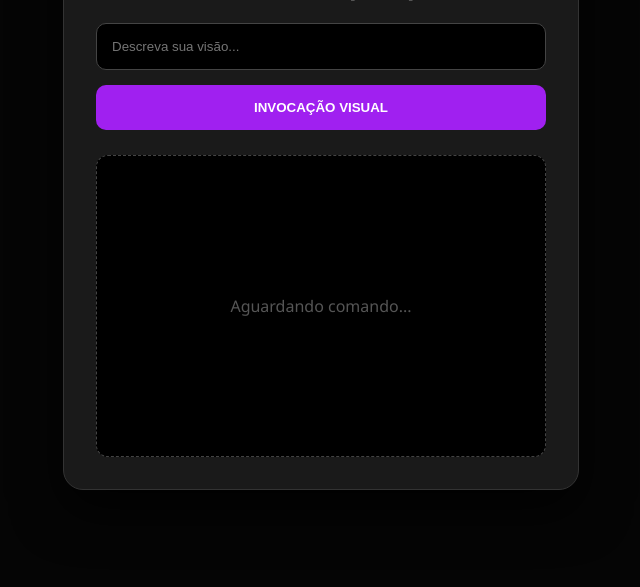
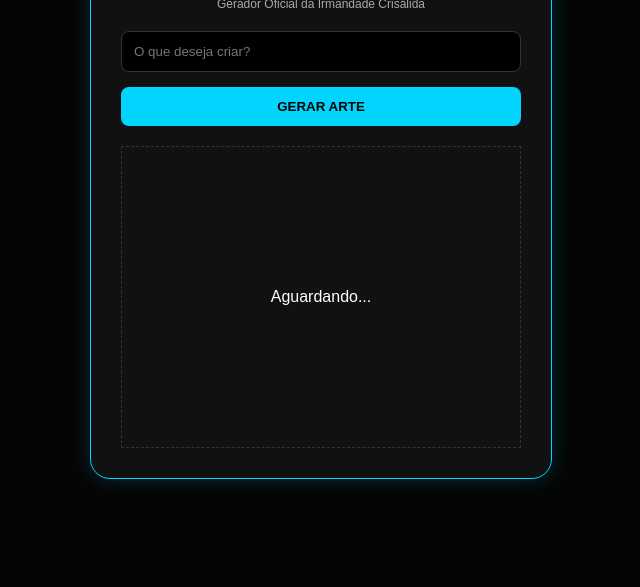
Before and after one commit to Testando0/Fluxsh, a website: page public/index.html in a window 1280 px wide. Shown: the part 213-800 px from the top of the page, without its empty margins (319-959 px from the left). Drawn offline with Linux system fonts and the light colour scheme.

Commit message:
Update index.html

```diff
--- a/public/index.html
+++ b/public/index.html
@@ -3,117 +3,61 @@
 <head>
     <meta charset="UTF-8">
     <meta name="viewport" content="width=device-width, initial-scale=1.0">
-    <title>Crisálida Engine | FLUX.1</title>
+    <title>Bunix | Gerador Oficial Crisálida</title>
     <style>
-        :root { --glow: #a020f0; --dark: #050505; --gray: #1a1a1a; }
-        body {
-            background: var(--dark); color: #e0e0e0; font-family: 'Segoe UI', Roboto, sans-serif;
-            display: flex; flex-direction: column; align-items: center; justify-content: center;
-            min-height: 100vh; margin: 0; overflow-x: hidden;
-        }
-        .app-card {
-            background: var(--gray); border: 1px solid #333; padding: 2rem;
-            border-radius: 20px; width: 90%; max-width: 450px; text-align: center;
-            box-shadow: 0 20px 50px rgba(0,0,0,0.8);
-        }
-        h1 { color: var(--glow); letter-spacing: 2px; text-transform: uppercase; margin-top: 0; }
-        .input-group { margin-top: 20px; position: relative; }
-        input {
-            width: 100%; padding: 15px; border-radius: 10px; border: 1px solid #444;
-            background: #000; color: #fff; box-sizing: border-box; outline: none;
-            transition: 0.3s;
-        }
-        input:focus { border-color: var(--glow); box-shadow: 0 0 10px rgba(160, 32, 240, 0.3); }
-        button {
-            width: 100%; margin-top: 15px; padding: 15px; border-radius: 10px;
-            border: none; background: var(--glow); color: white; font-weight: bold;
-            cursor: pointer; text-transform: uppercase; transition: 0.2s;
-        }
-        button:hover { filter: brightness(1.2); transform: translateY(-2px); }
-        button:disabled { background: #444; cursor: not-allowed; transform: none; }
-
-        #display-area {
-            margin-top: 25px; min-height: 300px; border-radius: 12px;
-            background: #000; border: 1px dashed #444;
-            display: flex; align-items: center; justify-content: center; overflow: hidden;
-        }
-        img { width: 100%; height: auto; animation: fadeIn 0.5s ease; }
-        .error-box {
-            color: #ff5555; font-size: 12px; background: rgba(255,0,0,0.1);
-            padding: 10px; border-radius: 8px; border: 1px solid #ff5555;
-            text-align: left; overflow-wrap: break-word; width: 100%;
-        }
-        .loader {
-            border: 4px solid #333; border-top: 4px solid var(--glow);
-            border-radius: 50%; width: 40px; height: 40px; animation: spin 1s linear infinite;
-        }
+        :root { --primary: #00d4ff; --bg: #050505; }
+        body { background: var(--bg); color: #fff; font-family: sans-serif; display: flex; justify-content: center; align-items: center; min-height: 100vh; margin: 0; }
+        .card { background: #111; border: 1px solid var(--primary); padding: 30px; border-radius: 20px; width: 400px; text-align: center; box-shadow: 0 0 20px rgba(0,212,255,0.2); }
+        h1 { color: var(--primary); text-transform: uppercase; margin-bottom: 5px; }
+        p { font-size: 12px; color: #aaa; margin-bottom: 20px; }
+        input { width: 100%; padding: 12px; border-radius: 8px; border: 1px solid #333; background: #000; color: #fff; margin-bottom: 15px; box-sizing: border-box; }
+        button { width: 100%; padding: 12px; border-radius: 8px; border: none; background: var(--primary); color: #000; font-weight: bold; cursor: pointer; }
+        #result { margin-top: 20px; min-height: 300px; border: 1px dashed #333; display: flex; align-items: center; justify-content: center; }
+        img { width: 100%; border-radius: 10px; }
+        .loader { border: 3px solid #333; border-top: 3px solid var(--primary); border-radius: 50%; width: 30px; height: 30px; animation: spin 1s linear infinite; }
         @keyframes spin { 0% { transform: rotate(0deg); } 100% { transform: rotate(360deg); } }
-        @keyframes fadeIn { from { opacity: 0; } to { opacity: 1; } }
     </style>
 </head>
 <body>
 
-<div class="app-card">
-    <h1>Crisálida</h1>
-    <p style="color: #888;">Gerador FLUX.1 [Schnell]</p>
-
-    <div class="input-group">
-        <input type="text" id="promptInput" placeholder="Descreva sua visão...">
-        <button id="genBtn">Invocação Visual</button>
-    </div>
-
-    <div id="display-area">
-        <span id="statusText" style="color:#555">Aguardando comando...</span>
-    </div>
+<div class="card">
+    <h1>BUNIX 🦋</h1>
+    <p>Gerador Oficial da Irmandade Crisálida</p>
+    <input type="text" id="q" placeholder="O que deseja criar?">
+    <button id="btn" onclick="generate()">GERAR ARTE</button>
+    <div id="result">Aguardando...</div>
 </div>
 
 <script>
-    const btn = document.getElementById('genBtn');
-    const input = document.getElementById('promptInput');
-    const display = document.getElementById('display-area');
+    async function generate() {
+        const q = document.getElementById('q').value;
+        const btn = document.getElementById('btn');
+        const result = document.getElementById('result');
 
-    async function generateImage() {
-        const prompt = input.value.trim();
-        if (!prompt) return alert("O campo está vazio, mestre.");
+        if(!q) return alert("Insira um texto!");
 
-        // Início do Estado de Loading
         btn.disabled = true;
-        btn.innerText = "Processando...";
-        display.innerHTML = '<div class="loader"></div>';
+        btn.innerText = "GERANDO...";
+        result.innerHTML = '<div class="loader"></div>';
 
         try {
-            const response = await fetch('/api/generate', {
+            const res = await fetch('/api/generate', {
                 method: 'POST',
                 headers: { 'Content-Type': 'application/json' },
-                body: JSON.stringify({ prompt: prompt })
+                body: JSON.stringify({ prompt: q })
             });
 
-            // Se a API retornar erro (400, 401, 500, etc)
-            if (!response.ok) {
-                const errorData = await response.json();
-                throw new Error(JSON.stringify(errorData, null, 2));
-            }
+            if(!res.ok) throw new Error("Erro na geração");
 
-            // Se chegar aqui, temos a imagem
-            const imageBlob = await response.blob();
-            const url = URL.createObjectURL(imageBlob);
-            display.innerHTML = `<img src="${url}" alt="Resultado">`;
-
+            const blob = await res.blob();
+            result.innerHTML = `<img src="${URL.createObjectURL(blob)}">`;
         } catch (err) {
-            console.error("Erro na Requisição:", err);
-            display.innerHTML = `
-                <div class="error-box">
-                    <strong>ERRO NO SISTEMA:</strong><br>
-                    <code>${err.message}</code>
-                </div>`;
+            result.innerHTML = `<span style="color:red">Falha no Servidor</span>`;
         } finally {
             btn.disabled = false;
-            btn.innerText = "Invocação Visual";
+            btn.innerText = "GERAR ARTE";
         }
     }
-
-    btn.addEventListener('click', generateImage);
-    input.addEventListener('keypress', (e) => { if(e.key === 'Enter') generateImage(); });
 </script>
 
 </body>
```
